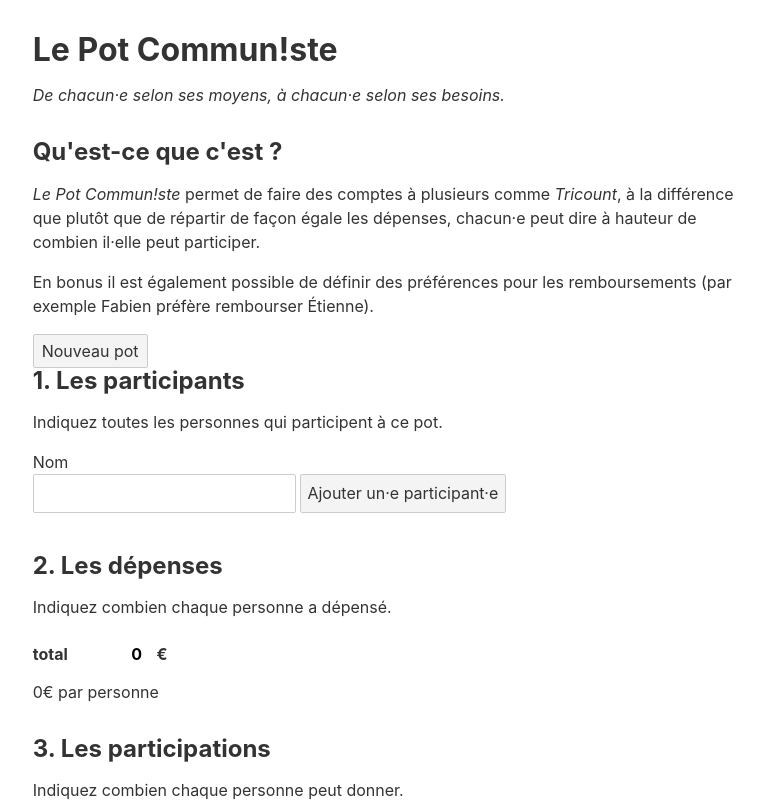
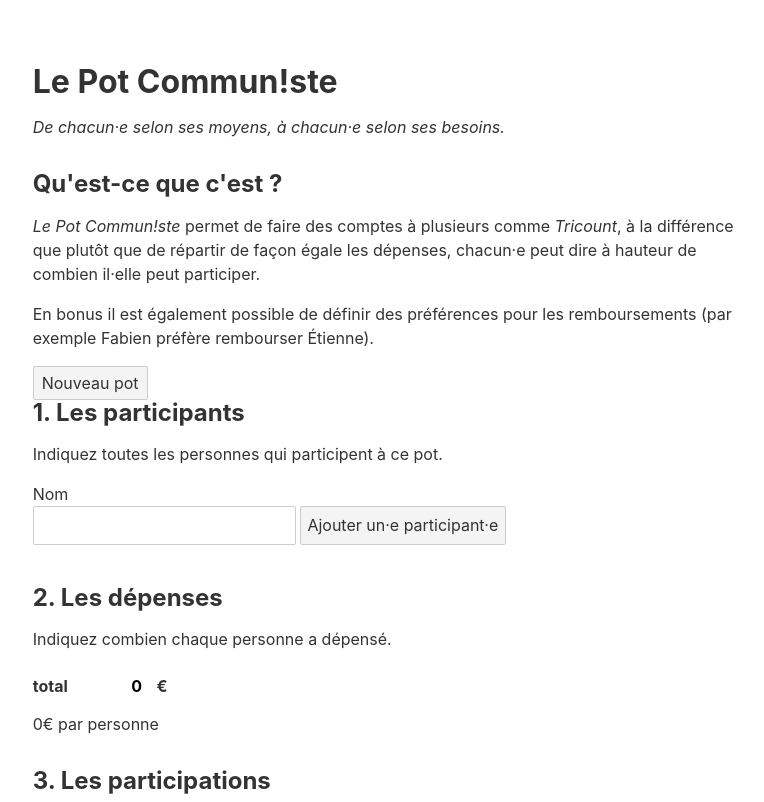
Before and after one commit to kimlai/pot-communiste, a Svelte app: page / in a window 1280 px wide. Shown: the top 802 px of the page, without its empty margins (254-1018 px from the left). Built offline with nearby package versions, Linux system fonts and the light colour scheme.

Commit message:
css : body padding

```diff
--- a/public/global.css
+++ b/public/global.css
@@ -71,8 +71,7 @@ select {
   }
 }
 
-html,
-body {
+html {
   position: relative;
   width: 100%;
   height: 100%;
@@ -81,7 +80,7 @@ body {
 body {
   color: #333;
   margin: 0;
-  padding: 2rem 1rem;
+  padding: 4rem 1rem;
   box-sizing: border-box;
   font-family: -apple-system, BlinkMacSystemFont, "Segoe UI", Roboto,
     Oxygen-Sans, Ubuntu, Cantarell, "Helvetica Neue", sans-serif;
```
